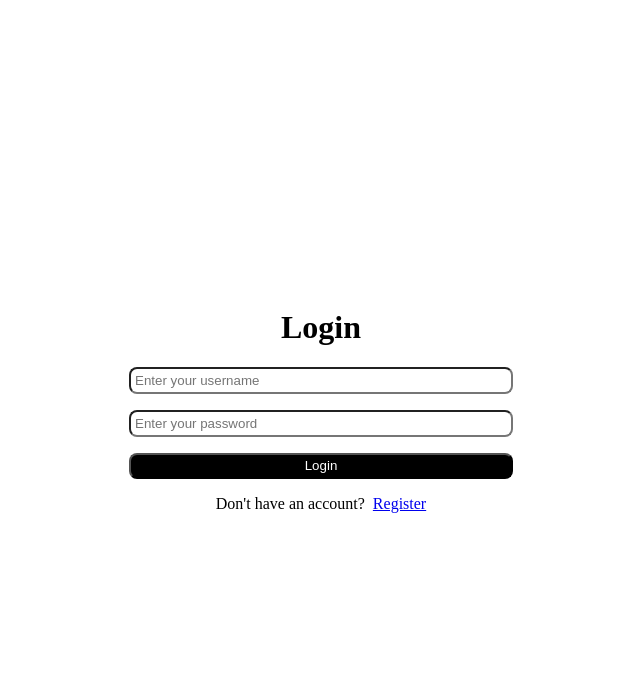
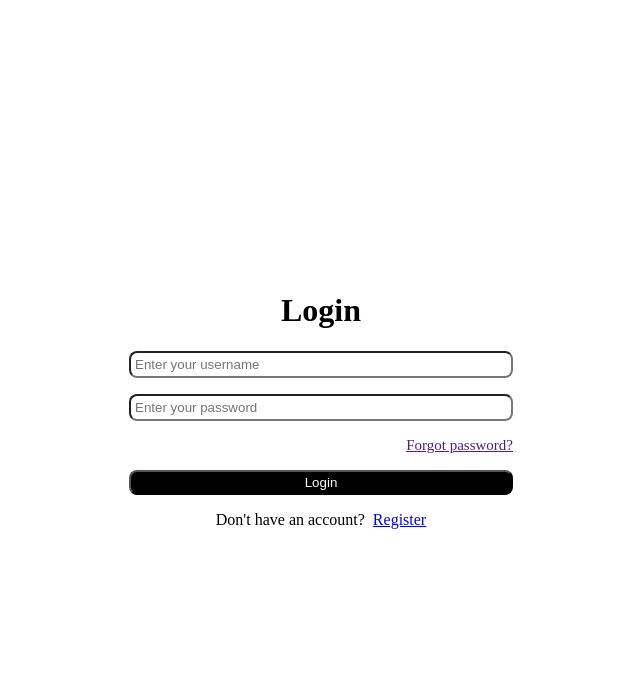
Before and after one commit to lucaliebenberg/post-it, a Django app: page /login in a window 1280 px wide. Shown: the top 693 px of the page, without its empty margins (319-959 px from the left). Run offline with Django 5.2, Linux system fonts and the light colour scheme.

```diff
--- a/templates/login.html
+++ b/templates/login.html
@@ -15,6 +15,7 @@
             <div style='display: flex; flex-direction: column; width: 30vw; gap: 1em; margin-bottom: 1em;'>
                 <input type='text' id='username' name='username' placeholder='Enter your username' style='padding: .3em; border-radius: 8px; border-radius: 8px;' />
                 <input type='password' id='password' name='password' placeholder='Enter your password' style='padding: .3em; border-radius: 8px; border-radius: 8px;' />
+                <span style='text-align: right; font-size: 15px;'><a href=''>Forgot password?</a></span>
             </div>
 
             <button type='submit' style='width: 30vw; background-color: black; color: white; border-radius: 8px; padding: .2rem;'>Login</button>
```
